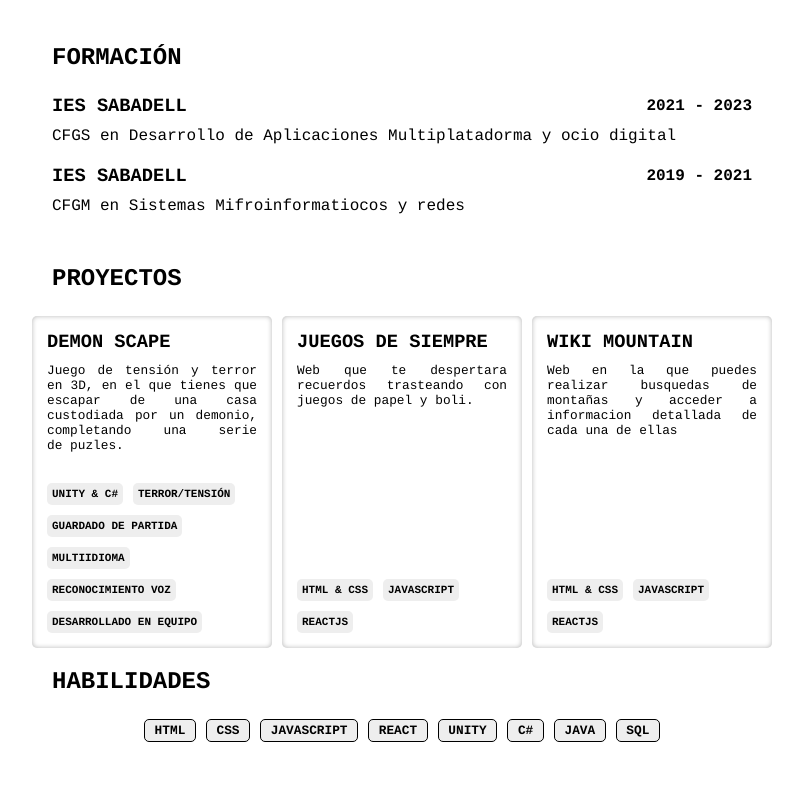
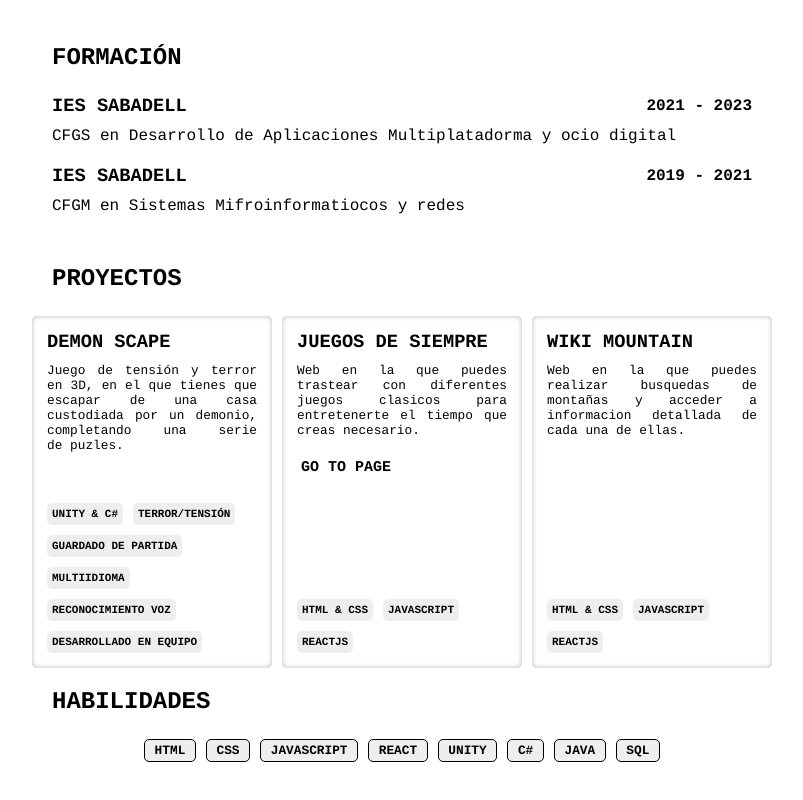
Before and after one commit to carlosalises/carlosalises-portfolio, a React (Create React App) app: page / in a window 1280 px wide. Shown: the part 792-1592 px from the top of the page, without its empty margins (238-1041 px from the left). Built offline with nearby package versions, Linux system fonts and the light colour scheme.

Commit message:
links pages added

```diff
--- a/src/components/Projects.js
+++ b/src/components/Projects.js
@@ -8,13 +8,18 @@ export default function Projects() {
   return (
     <Section title="PROYECTOS">
       <ul className={style.projects}>
-        {projects.map(({name, description, information}, index) => {
+        {projects.map(({name, description, information, page}, index) => {
           return (
             <li key={index}>
               <article className={style.project}>
                 <header>
                   <h3>{name}</h3>
                   <p>{description}</p>
+                  {
+                    page !== '' && (
+                      <a className={style.link} href='https://google.com'>GO TO PAGE</a>
+                    )
+                  }
                 </header>
                 <footer>
                   {
--- a/src/info/info.js
+++ b/src/info/info.js
@@ -41,17 +41,20 @@ export const projects = [
     {
         name : "DEMON SCAPE",
         description : "Juego de tensión y terror en 3D, en el que tienes que escapar de una casa custodiada por un demonio, completando una serie de puzles.",
-        information : ["Unity & C#", "Terror/Tensión", "Guardado de Partida", "Multiidioma", "Reconocimiento Voz", "Desarrollado en equipo"]
+        information : ["Unity & C#", "Terror/Tensión", "Guardado de Partida", "Multiidioma", "Reconocimiento Voz", "Desarrollado en equipo"],
+        page : ""
     },
     {
         name : "JUEGOS DE SIEMPRE",
-        description : "Web que te despertara recuerdos trasteando con juegos de papel y boli.",
-        information : ["HTML & CSS", "JavaScript", "ReactJs"]
+        description : "Web en la que puedes trastear con diferentes juegos clasicos para entretenerte el tiempo que creas necesario.",
+        information : ["HTML & CSS", "JavaScript", "ReactJs"],
+        page : "https://usual-games.netlify.app"
     },
     {
         name : "WIKI MOUNTAIN",
-        description : 'Web en la que puedes realizar busquedas de montañas y acceder a informacion detallada de cada una de ellas',
-        information : ["HTML & CSS", "JavaScript", "ReactJs"]
+        description : 'Web en la que puedes realizar busquedas de montañas y acceder a informacion detallada de cada una de ellas.',
+        information : ["HTML & CSS", "JavaScript", "ReactJs"],
+        page : ""
     }
 ]
 
--- a/src/style/Projects.module.css
+++ b/src/style/Projects.module.css
@@ -15,7 +15,21 @@
             padding: 15px;
             height: 100%;
 
+            & .link {
+                font-weight: bold;
+                padding: 4px;
+                color: black;
+                font-size: 15px;
+                text-decoration: none;
+                transition: color .3s linear;
+            }
+
+            & .link:hover {
+                color: rgb(5, 5, 190);
+            }
+
             & p {
+                margin-bottom: 20px;
                 text-wrap: pretty;
                 text-align: justify;
                 margin-top: 10px;
```
